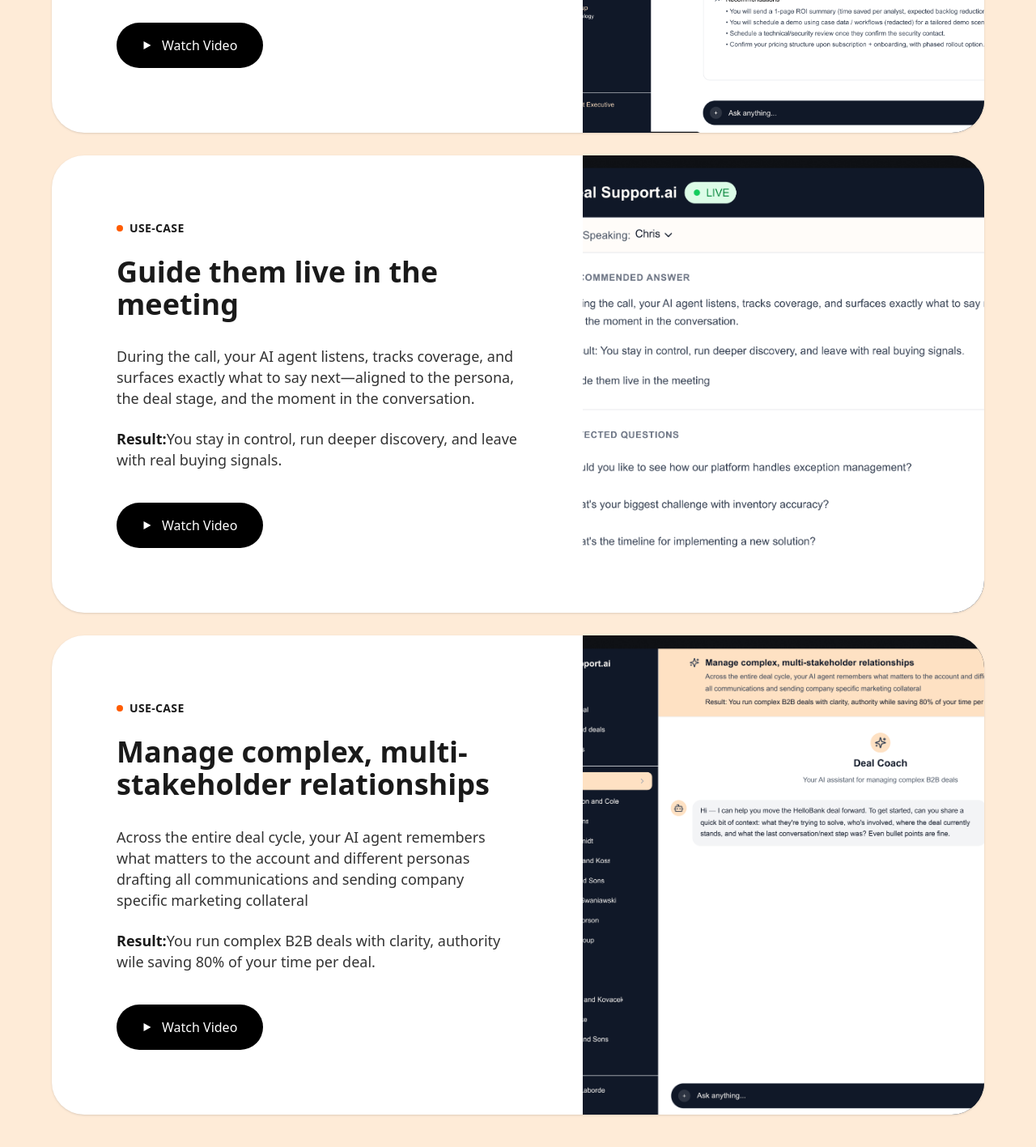
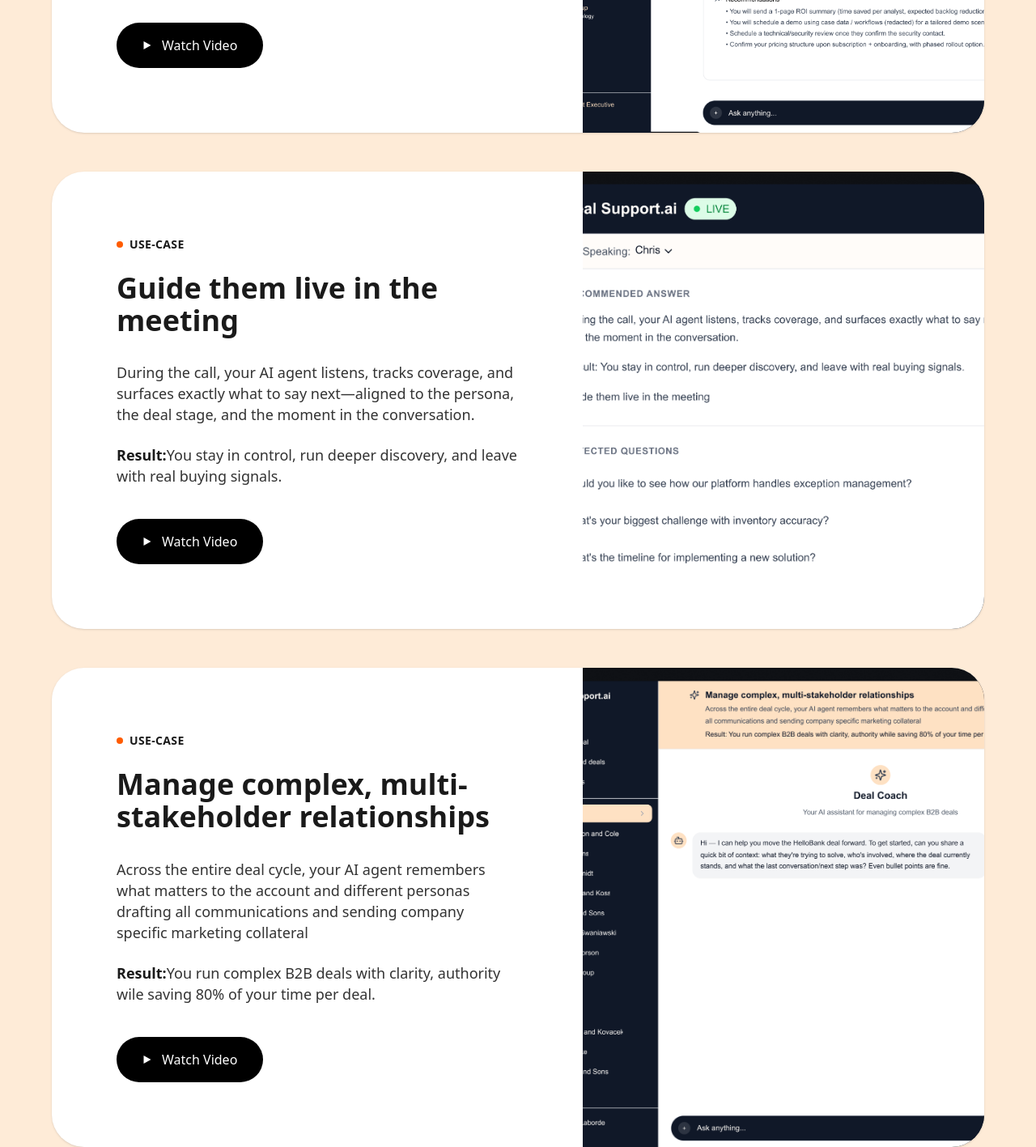
Before and after one commit to shah-utsha/Deal-Support-ai, a website: page index.html in a window 1280 px wide. Shown: the part 2700-4117 px from the top of the page at 81% size. Drawn offline with Linux system fonts and the light colour scheme.

Commit message:
spacing fixed

```diff
--- a/index.html
+++ b/index.html
@@ -205,7 +205,7 @@
   </div>
          </div>
          <!-- box 2  -->
-        <div class=" md:-mt-25 p-4 sm:p-8 md:p-12 lg:p-16 flex items-center justify-center font-sans">
+        <div class=" md:-mt-15 lg:-mt-20 p-4 sm:p-8 md:p-12 lg:p-16 flex items-center justify-center font-sans">
 
          <div class="max-w-7xl w-full bg-white rounded-[24px] md:rounded-[40px] shadow-sm overflow-hidden flex flex-col lg:flex-row">
 
@@ -248,7 +248,7 @@
   </div>
          </div>
          <!-- box 3  -->
-         <div class=" md:-mt-25 p-4 sm:p-8 md:p-12 lg:p-16 flex items-center justify-center font-sans">
+         <div class=" md:-mt-15 lg:-mt-20 p-4 sm:p-8 md:p-12 lg:p-16 flex items-center justify-center font-sans">
 
          <div class="max-w-7xl w-full bg-white rounded-[24px] md:rounded-[40px] shadow-sm overflow-hidden flex flex-col lg:flex-row">
 
```
Also changed, not shown: src/output.css.
